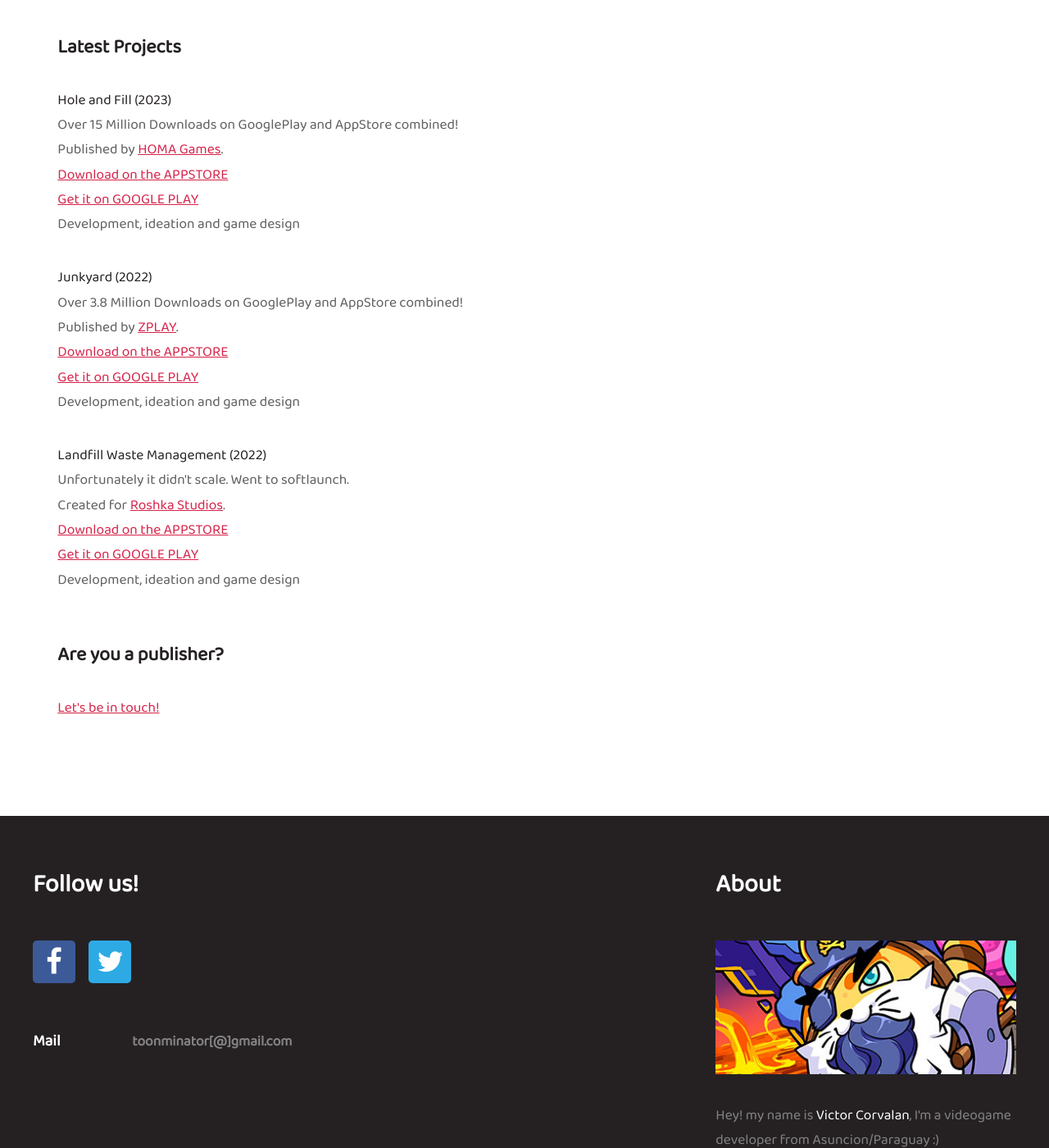
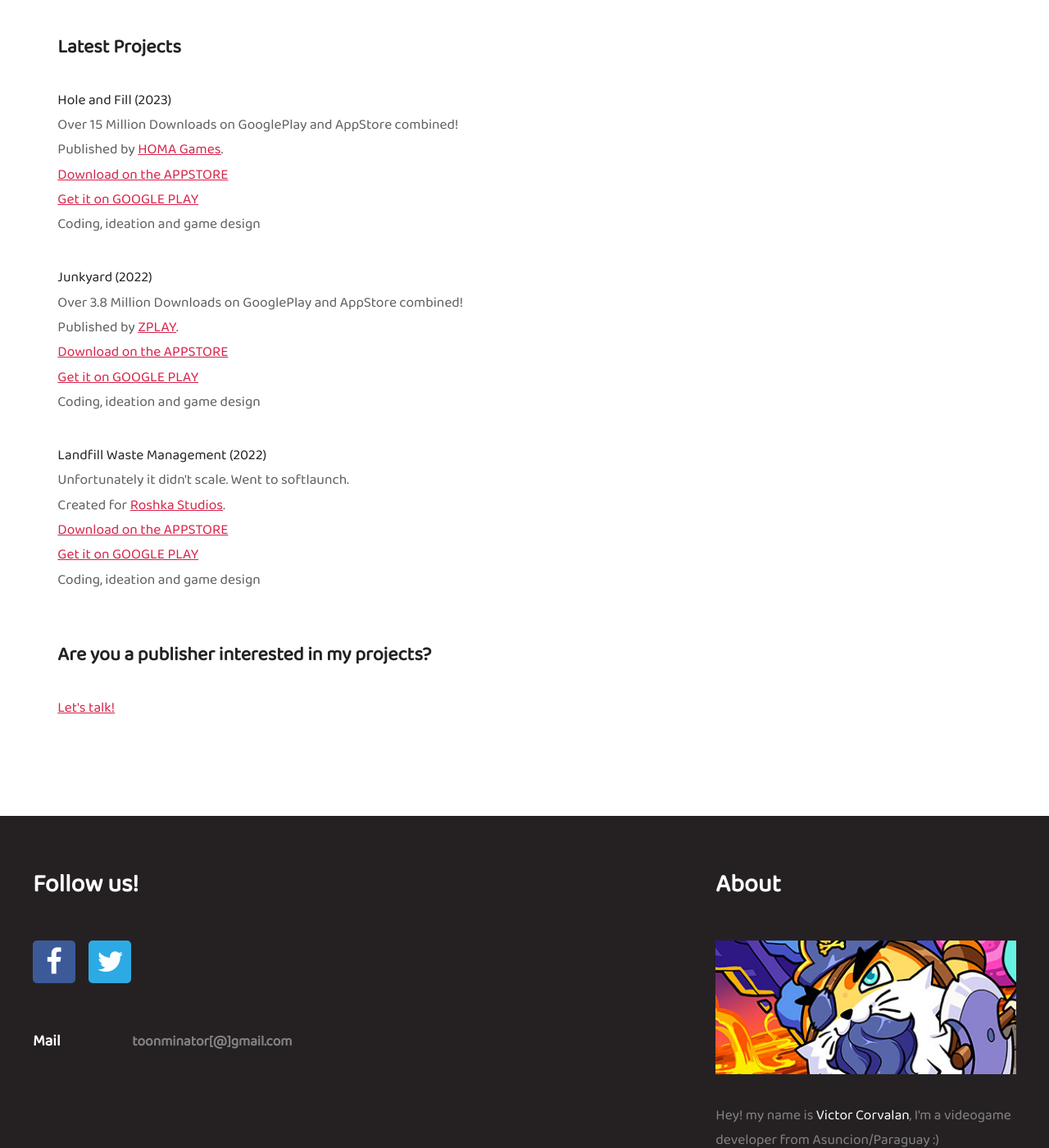
Before and after one commit to t8nminator/t8nminator.github.io, a Jekyll site: the page built from about.html, in a window 1280 px wide and 1400 px high, scrolled down 986 px. Shown: the whole window at 82% size. Built offline with Jekyll 4.4.1, drawn with Linux system fonts in a browser that asks for light colours.

Commit message:
update about

```diff
--- a/about.html
+++ b/about.html
@@ -35,7 +35,7 @@ layout: default
                         Published by <a href="https://homagames.com">HOMA Games</a>.<br>
                         <a href="https://apps.apple.com/us/app/hole-and-fill-food-hoarding/id6447110104">Download on the APPSTORE</a><br>
                         <a href="https://play.google.com/store/apps/details?id=play.roshka.holefill">Get it on GOOGLE PLAY</a><br>
-                        Development, ideation and game design
+                        Coding, ideation and game design
                     </p>
                     <p>
                         <b>Junkyard (2022)</b><br>
@@ -43,7 +43,7 @@ layout: default
                         Published by <a href="https://zplay.com">ZPLAY</a>.<br>
                         <a href="https://apps.apple.com/us/app/junkyard-sim/id1609890456">Download on the APPSTORE</a><br>
                         <a href="https://play.google.com/store/apps/details?id=play.roshka.junkyard">Get it on GOOGLE PLAY</a><br>
-                        Development, ideation and game design
+                        Coding, ideation and game design
                     </p>
                     <p>
                         <b>Landfill Waste Management (2022)</b><br>
@@ -51,15 +51,15 @@ layout: default
                         Created for <a href="https://roshkastudios.com">Roshka Studios</a>.<br>
                         <a href="https://apps.apple.com/us/app/landfill-simulator-3d/id1630450126">Download on the APPSTORE</a><br>
                         <a href="https://play.google.com/store/apps/details?id=play.roshka.garbageland">Get it on GOOGLE PLAY</a><br>
-                        Development, ideation and game design
+                        Coding, ideation and game design
                     </p>
                 </section>
                 <section>
                     <header>
-                        <h3>Are you a publisher?</h3>
+                        <h3>Are you a publisher interested in my projects?</h3>
                     </header>
                     <p>
-                       <a href="{{ site.baseurl }}/contact.html">Let's be in touch!</a>
+                       <a href="{{ site.baseurl }}/contact.html">Let's talk!</a>
                     </p>
                 </section>
             </article>
```
